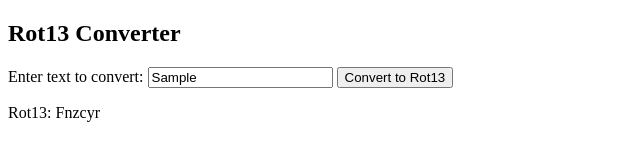
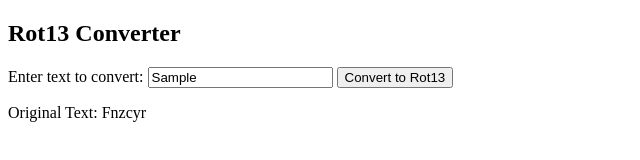
Before and after one commit to cwaterboer/caesar-cipher, a plain HTML site: page index.html in a window 1280 px wide. Both pictures are taken after typing "Sample" into the empty fields and a click on the button "Convert to Rot13". Shown: the full height of the page, 0-640 px from the left. Drawn offline with Linux system fonts and the light colour scheme.

Commit message:
Update index.html

```diff
--- a/index.html
+++ b/index.html
@@ -26,8 +26,8 @@
             return;
         }
 
-        var rot13Text = applyRot13(inputText);
-        resultMessage.innerHTML = "Rot13: " + rot13Text;
+        var originalText = applyRot13(inputText);
+        resultMessage.innerHTML = "Original Text: " + originalText;
     }
 
     function applyRot13(text) {
```
